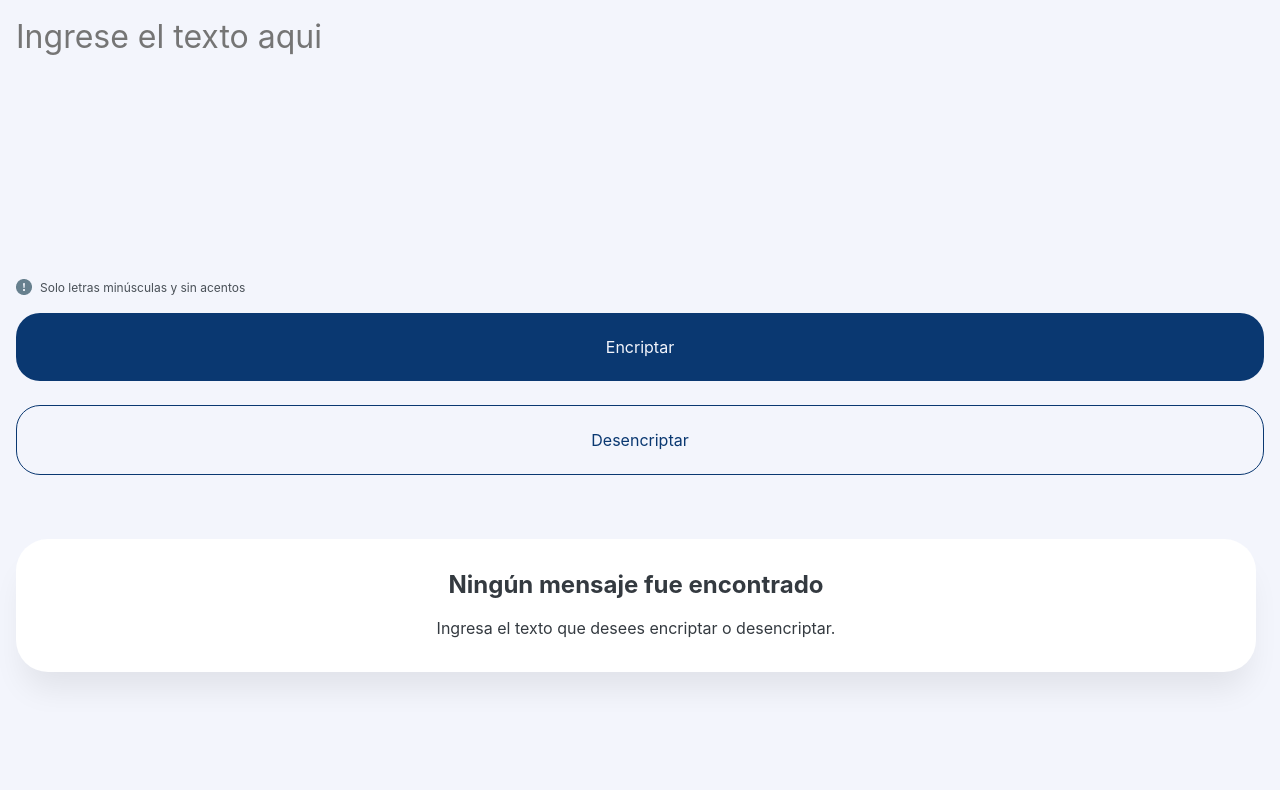
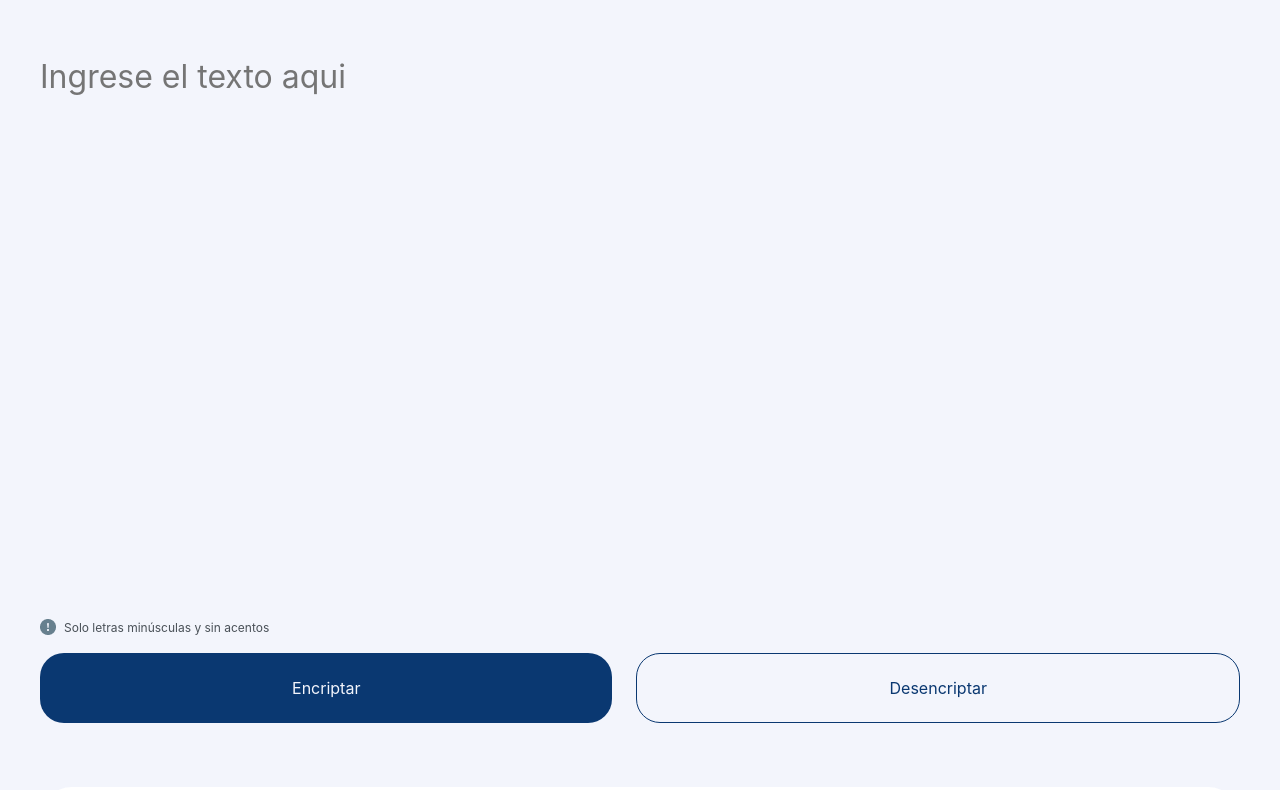
Before and after one commit to iblezya/text-encryptor, a website built with Vite: page index.html in a window 1280 px wide. Shown: the part 139-929 px from the top of the page. Before the commit the page ends 851 px from the top, so only its background shows below. Built offline with nearby package versions, Linux system fonts and the light colour scheme.

Commit message:
Tablet UI and Mobile UI disable function

```diff
--- a/public/css/style.css
+++ b/public/css/style.css
@@ -34,9 +34,13 @@
   color: #0a3871;
 }
 
+.input__footer {
+  padding: 0 16px;
+}
+
 .input__msg-alert {
   display: flex;
-  padding: 16px;
+  padding: 16px 0;
   font-size: 12px;
   line-height: 150%;
   color: #495057;
@@ -51,7 +55,6 @@
 .input__buttons {
   display: flex;
   flex-direction: column;
-  padding: 0 16px;
   gap: 24px;
 }
 
@@ -78,7 +81,7 @@
 .output {
   display: flex;
   flex-direction: column;
-  padding: 64px 24px 40px 16px;
+  padding: 64px 16px 40px 16px;
 }
 
 .output__card {
@@ -105,3 +108,37 @@
   line-height: 150%;
   padding: 16px 0 0 0;
 }
+
+@media screen and (min-width: 48em) {
+  .header__nav--logo {
+    padding: 75px 0 0 40px;
+  }
+
+  .input__wrapper-text {
+    padding: 120px 40px 0px 40px;
+  }
+
+  .input__buttons {
+    flex-direction: row;
+  }
+
+  .input__footer {
+    padding: 0 40px;
+  }
+
+  .input__button--encr {
+    flex-grow: 1;
+  }
+
+  .input__button--desencr {
+    flex-grow: 1;
+  }
+
+  .input__text-area {
+    height: 550px;
+  }
+
+  .output {
+    padding: 64px 40px 40px 40px;
+  }
+}
--- a/src/main.ts
+++ b/src/main.ts
@@ -8,8 +8,10 @@ myTextArea?.addEventListener("keyup", (e) => {
 
 myTextArea?.addEventListener("click", (e) => {
   let count = (e.target as HTMLInputElement).value.length;
-  if (count < 30) {
+  if (count < 30 && window.innerWidth < 768) {
     myTextArea.style.height = `250px`;
+  } else if (count < 50 && window.innerHeight < 1440) {
+    myTextArea.style.height = `550px`;
   }
 });
 
```
